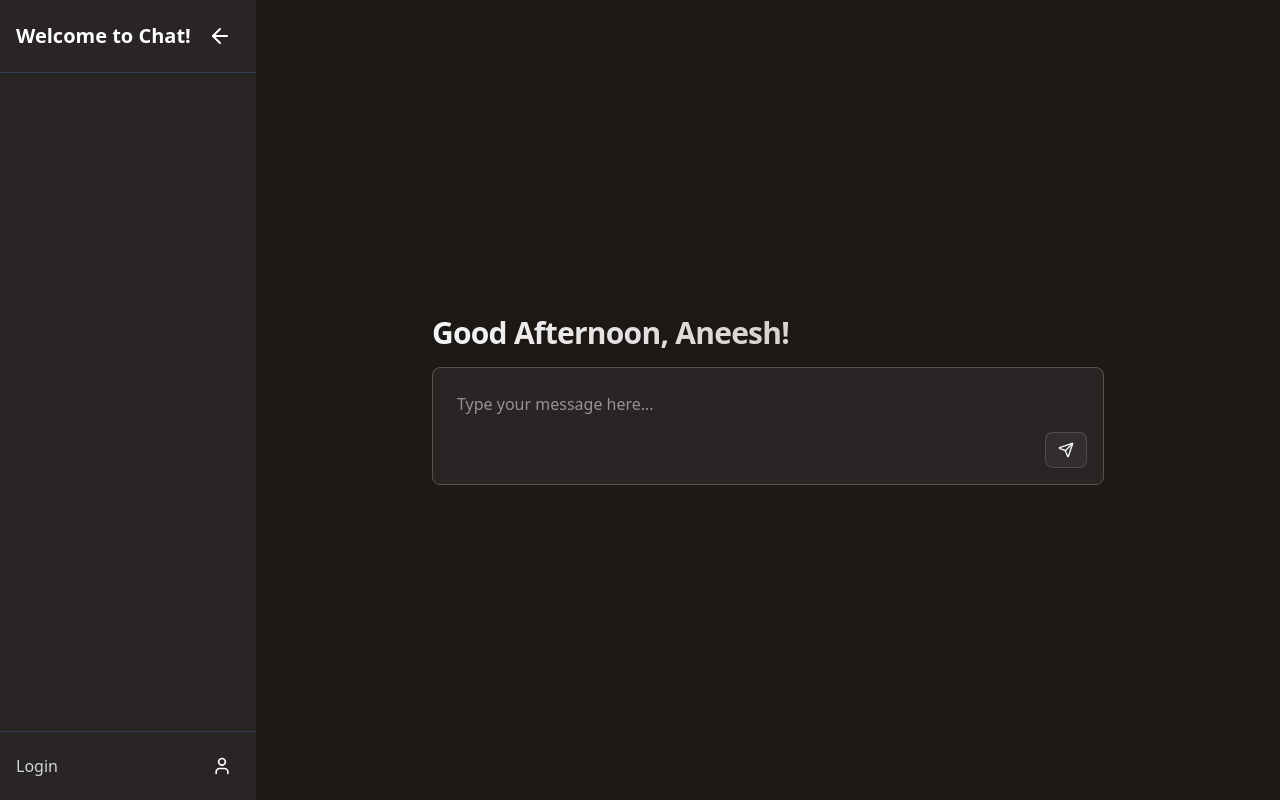
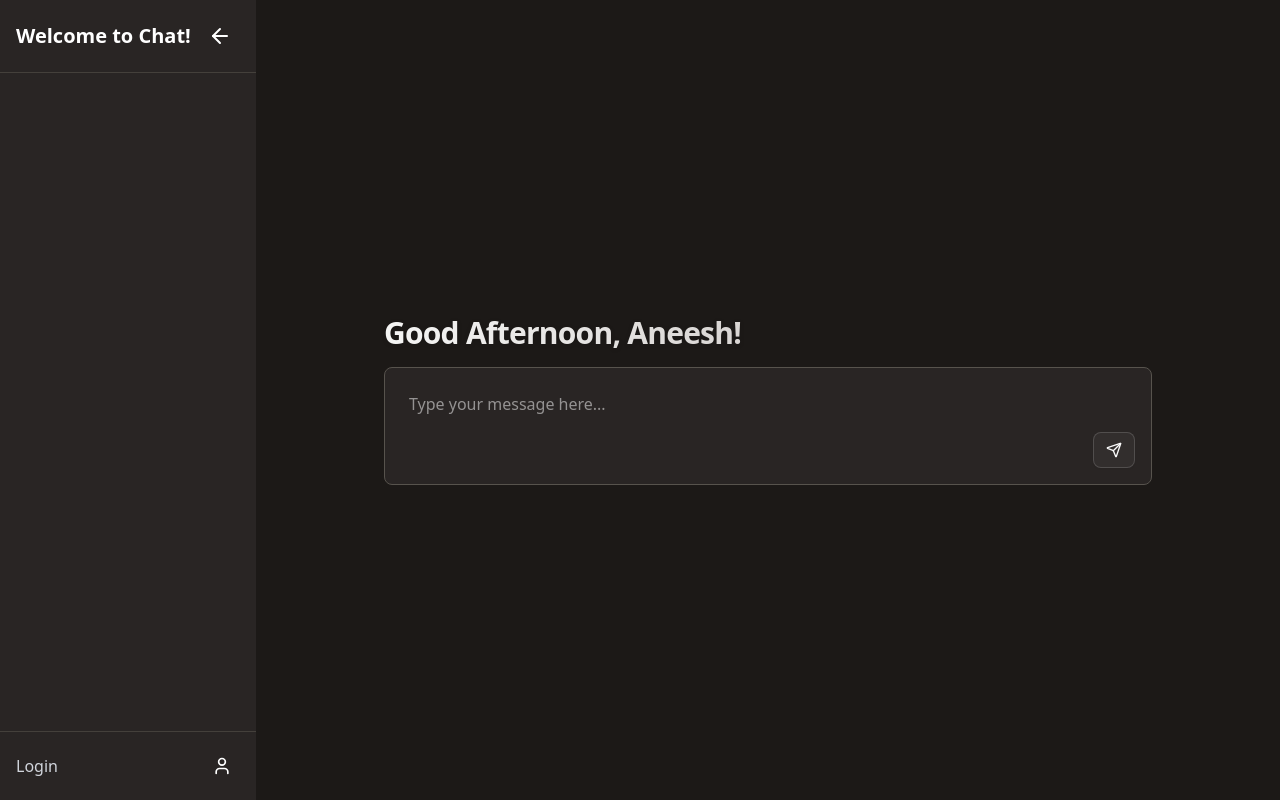
Before and after one commit to aneeshpatne/chat, a Next.js app in the folder chat/: page / in a window 1280 px wide. Built offline with nearby package versions, Linux system fonts and the light colour scheme.

Commit message:
feat: update Chat and NavBar components for improved layout and styling

```diff
--- a/chat/components/chat.jsx
+++ b/chat/components/chat.jsx
@@ -31,8 +31,8 @@ export default function Chat() {
     );
   }
   return (
-    <div className="flex flex-1 justify-center items-center h-screen">
-      <div className="flex flex-col w-[80%] max-w-2xl">
+    <div className="flex flex-col justify-center mx-auto w-[80%] max-w-3xl h-screen">
+      <div className="flex flex-col">
         <h1 className="text-3xl font-bold tracking-tight mb-4 bg-gradient-to-r from-stone-100 via-stone-300 to-stone-100 inline-block text-transparent bg-clip-text drop-shadow-sm">
           Good Afternoon, Aneesh!
         </h1>
--- a/chat/components/navbar.tsx
+++ b/chat/components/navbar.tsx
@@ -11,7 +11,7 @@ export default function NavBar() {
       {!open && (
         <button
           onClick={toggle}
-          className="fixed top-4 left-4 z-50 p-2 bg-stone-800 text-white rounded-full hover:bg-gray-700 transition-all"
+          className="fixed top-4 left-4 z-9999 p-2 bg-stone-800 text-white rounded-full hover:bg-gray-700 transition-all "
         >
           <ArrowRight />
         </button>
@@ -19,9 +19,9 @@ export default function NavBar() {
       <aside
         className={`fixed md:sticky top-0 h-full bg-stone-800 text-white transition-all duration-200 ${
           open ? "w-64" : "w-0"
-        } flex flex-col overflow-hidden`}
+        } flex flex-col overflow-hidden z-9999`}
       >
-        <div className="flex items-center justify-between p-4 border-b border-gray-700">
+        <div className="flex items-center justify-between p-4 border-b border-stone-700">
           {open && (
             <h1 className="text-xl font-bold whitespace-nowrap">
               Welcome to Chat!
@@ -36,11 +36,11 @@ export default function NavBar() {
         </div>
 
         {open && (
-          <div className="mt-auto flex items-center justify-between p-4 border-t border-gray-700">
+          <div className="mt-auto flex items-center justify-between p-4 border-t border-stone-700">
             <span className="font-medium text-gray-300 hover:text-white transition-colors">
               Login
             </span>
-            <button className="p-2 rounded-full hover:bg-gray-700 hover:text-blue-400 transition-all">
+            <button className="p-2 rounded-full hover:bg-stone-700 hover:text-stone-400 transition-all cursor-pointer">
               <User className="h-5 w-5" />
             </button>
           </div>
```
